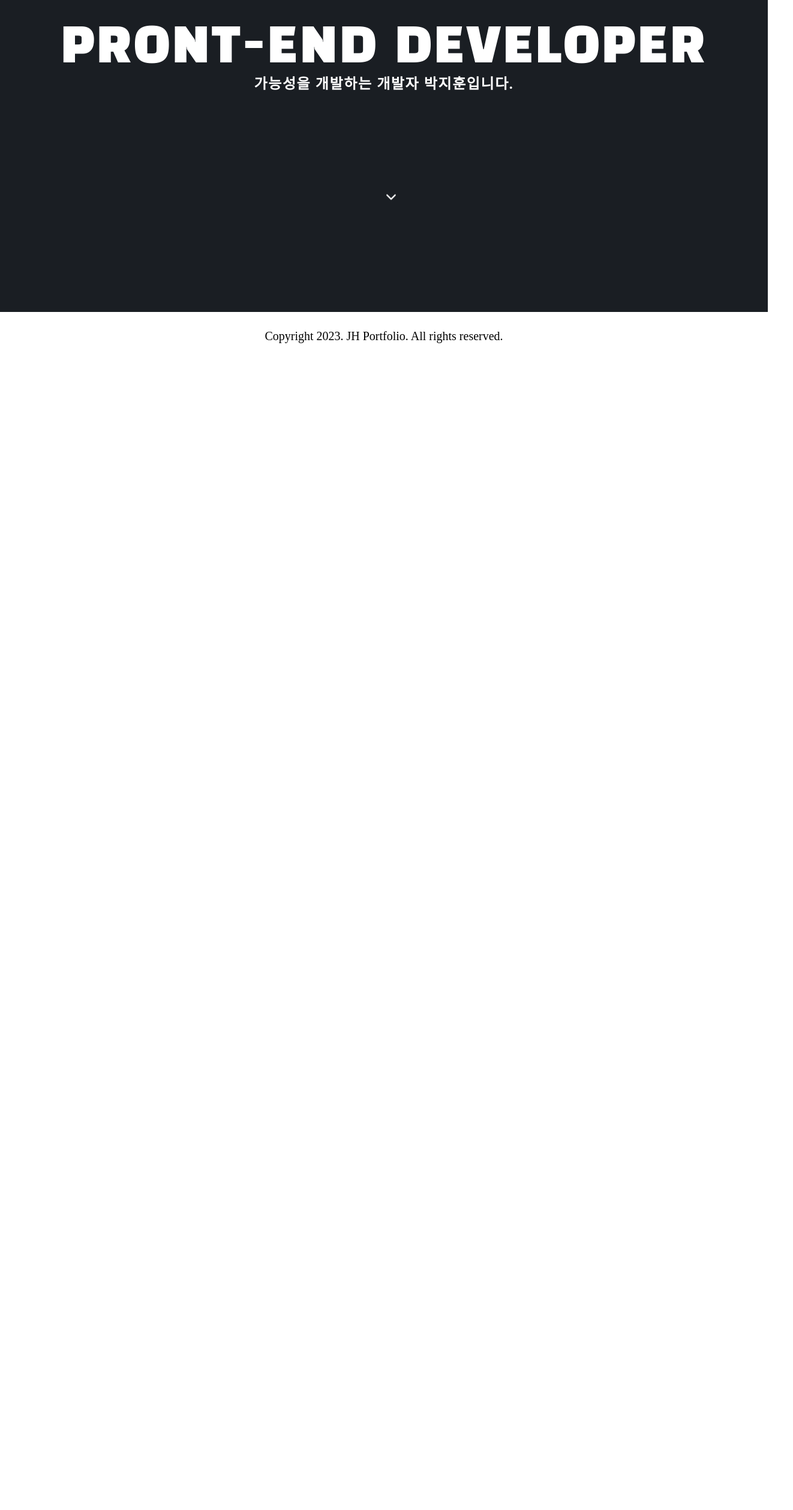
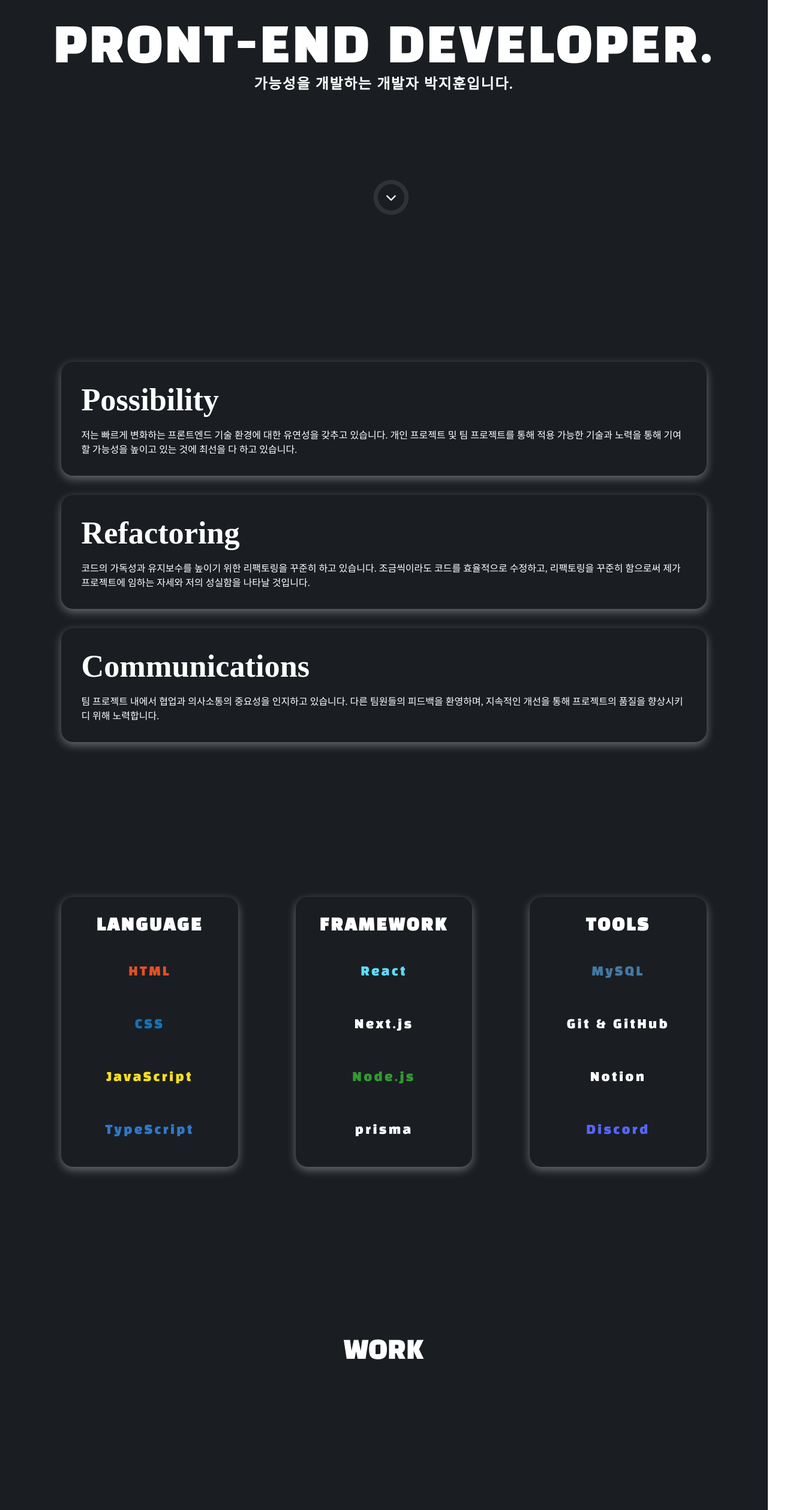
Before and after one commit to bbagbbagn2/PJH-Portfolio, a React (Create React App) app: page / in a window 1280 px wide. Shown: the part 280-2797 px from the top of the page at 60% size, 1322 px wide, since content can reach past the window. Before the commit the page ends 880 px from the top, so only its background shows below. Built offline with nearby package versions, Linux system fonts and the light colour scheme.

Commit message:
디자인 및 박스 사이즈 변경

```diff
--- a/src/App.tsx
+++ b/src/App.tsx
@@ -1,11 +1,14 @@
+import * as React from 'react';
 import {BrowserRouter as Router, Routes, Route} from 'react-router-dom';
-import MainPage from './pages/Main/Main.tsx';
+import MainPage from './pages/Main/Main';
+import IcondbPage from './pages/IcondbPage';
 
 function App(): JSX.Element {
   return (
      <Router>
        <Routes>
-         <Route path='/' element={<MainPage/>}/>
+         <Route path='/' element={<MainPage />}/>
+         <Route path='/icondb' element={<IcondbPage />}/>
        </Routes>
      </Router>
   );
--- a/src/index.js
+++ b/src/index.js
@@ -11,7 +11,9 @@ const GlobalStyle = createGlobalStyle`
   }
 
   body {
-    font-size: 20px;
+    width: 100%;
+    height: 100%;
+    font: inherit;
   }
 
   a {
--- a/src/pages/Features/Features.tsx
+++ b/src/pages/Features/Features.tsx
@@ -8,37 +8,44 @@ import PortfolioTitle from "../../components/Title.tsx";
 
 export default function Profile(): JSX.Element {
     return (
-        <FeaturePageSection>
-            <PortfolioTitle titleText='FEATURES'></PortfolioTitle>
+        <Section>
             <CardList>
                 <CardItem>
                     <CardBox>
-                    <BsInfinity size="8rem" />
-                    <CardHeading>가능성</CardHeading>
+                        <CardHeading>Possibility</CardHeading>
+                        <Paragraph>저는 빠르게 변화하는 프론트엔드 기술 환경에 대한 유연성을 갖추고 있습니다.
+                            개인 프로젝트 및 팀 프로젝트를 통해 적용 가능한 기술과 노력을 통해 기여할 가능성을 높이고 있는 것에 최선을 다 하고 있습니다.
+                        </Paragraph>
                     </CardBox>
                 </CardItem>
                 <CardItem>
                     <CardBox>
-                    <BsGear size="8rem" />
-                    <CardHeading>리팩토링</CardHeading>
+                        <CardHeading>Refactoring</CardHeading>
+                        <Paragraph>코드의 가독성과 유지보수를 높이기 위한 리팩토링을 꾸준히 하고 있습니다.
+                            조금씩이라도 코드를 효율적으로 수정하고, 리팩토링을 꾸준히 함으로써 제가 프로젝트에 임하는 자세와 저의 성실함을 나타날 것입니다.
+                        </Paragraph>
                     </CardBox>
                 </CardItem>
                 <CardItem>
                     <CardBox>
-                    <IoChatbubbleEllipsesOutline size="8rem" />
-                    <CardHeading>의사소통</CardHeading>
+                        <CardHeading>Communications</CardHeading>
+                        <Paragraph>팀 프로젝트 내에서 협업과 의사소통의 중요성을 인지하고 있습니다.
+                            다른 팀원들의 피드백을 환영하며, 지속적인 개선을 통해 프로젝트의 품질을 향상시키디 위해 노력합니다.
+                        </Paragraph>
                     </CardBox>
                 </CardItem>
             </CardList>
-        </FeaturePageSection >
+        </Section>
     );
 }
 
-const FeaturePageSection = styled.section`
+const Section = styled.section`
     position: relative;
     padding: 0 8%;
     height: 100vh;
     min-height: 100vh;
+    display: grid;
+    align-items: center;
 `;
 
 const CardList = styled.ul`
@@ -49,8 +56,7 @@ const CardList = styled.ul`
 `;
 
 const CardItem = styled.li`
-    min-width: 420px;
-    padding: 20px;
+    width: 100%;
     border: 1px solid transparent;
     border-radius: 20px;
     box-shadow: 0 5px 15px rgba(255, 255, 255, 0.35);
@@ -67,15 +73,16 @@ const CardItem = styled.li`
 const CardBox = styled.div`
     padding: 2rem;
     height: 100%;
-    display: grid;
-    place-items: center;
-    justify-content: center;
     color: #FFF;
 `;
 
 const CardHeading = styled.h1`
-    padding: 2rem;
+    margin-bottom: 1rem;
     color: #FFF;
-    font-size: 1.7rem;
+    font-size: 3.27rem;
     font-weight: bold;
 `;
+
+const Paragraph = styled.p`
+    font-size: 1rem;
+`
--- /dev/null
+++ b/src/pages/IcondbPage.tsx
@@ -0,0 +1,44 @@
+import React from 'react';
+import styled from 'styled-components';
+
+export default function Work(): JSX.Element {
+    return (
+        <Layout>
+            <Container>
+            <HeadingBox>
+                <Heading>ICON_DB</Heading>
+            </HeadingBox>
+            <p>ICON_DB는 아이콘을 사용하려는 사람들을 위한 무료 배포 플랫폼입니다. 저희는 다른 아이콘 배포 웹사이트의 차이점을 둬야 했습니다.</p>
+            <p>위의 차이점을 실행하기 위해 저희는 svg 파일을 이용해 즉석으로 아이콘을 변경할 수 있는 기능을 구축하였습니다.</p>
+            <p>아이콘 웹사이트의 목적에 맞도로 아이콘 리스트 크게 보이도록 디자인 하였습니다.</p>
+            <p>전체적인 웹사이트의 UI를 디자인하고, 소셜 로그인 및 다운로드 / 업로드 기능을 Axios를 통하여 백엔드와의 연결을 구축하였습니다. 성능과 효율성에 주의를 기울이면서 해당 기능을 구현하는 것은 시간이 걸렸습니다. 팀원과의 갈등 또한 있었지만, 결국에는 안정적이고 완성도 있는 프로젝트를 개발할 수 있었습니다.</p>
+            <p>해당 프로젝트는 React, style-components, JavaScript, Node.js, MySQL 등과 같은 여러 기술을 사용하였습니다. 저는 디자인부터 기획 및 구현에 이르기까지 다양한 부분에서 작업할 수 있는 경험을 얻었습니다.</p>
+            <p>React를 활용한 첫 프로젝트였기 때문에 다양한 기술에 대해 많은 공부를 하였고 많은 피드백을 얻었습니다.</p>
+            </Container>
+        </Layout>
+    );
+}
+
+const Layout = styled.main`
+    background: #1A1E23;
+`;
+
+const Container = styled.div`
+    margin-top: calc((4.375rem * 1.2));
+    padding: 0 8%;
+    max-width: 1400px;
+    display: block;
+`;
+
+const HeadingBox = styled.header`
+    margin-top: 1.2375rem;
+    margin-bottom: 4.375rem;
+    position: relative;
+    text-align: center;
+`;
+
+const Heading = styled.h1`
+    margin: 1.3rem 0;
+    font-size: 1.802em;
+    color: #FFF;
+`;
--- a/src/pages/Main/Main.tsx
+++ b/src/pages/Main/Main.tsx
@@ -10,45 +10,16 @@ import Footer from '../Footer/Footer.tsx';
 import * as S from './MainCSS.ts';
 
 export default function Main(): JSX.Element {
-    const outerDivRef = useRef<HTMLDivElement | null>(null);
-
-    const wheelHandler = (e: any) => {
-        e.preventDefault();
-        const { deltaY } = e;
-        const { scrollTop } = outerDivRef.current!;
-        const pageHeight = window.innerHeight;
-
-        let targetPage = Math.floor(scrollTop / pageHeight);
-
-        if (deltaY > 0) {
-            targetPage++;
-        } else {
-            targetPage--;
-        }
-
-        targetPage = Math.min(Math.max(targetPage, 0), 2);
-
-        const scrollTo = targetPage * pageHeight;
-
-        outerDivRef.current!.scrollTo({
-            top: scrollTo,
-            left: 0,
-            behavior: "smooth",
-        });
-    };
-
     return (
         <>
             <Header />
             <S.MainPageLayout>
                 <S.MainPageRow>
-                    <div onWheel={wheelHandler} ref={outerDivRef} style={{ overflowY: 'scroll', height: '100vh' }}>
                     <Profile />
                     <Features />
                     <Skill />
                     <Work />
                     <Contact />
-                    </div>
                 </S.MainPageRow>
                 <Footer />
             </S.MainPageLayout>
--- a/src/pages/Profile/Profile.tsx
+++ b/src/pages/Profile/Profile.tsx
@@ -20,7 +20,7 @@ export default function Profile(): JSX.Element {
             <ProfilePageBox>
                 <TitleBox>
                     <ProfilePageHeading>
-                        PRONT-END DEVELOPER
+                        PRONT-END DEVELOPER.
                     </ProfilePageHeading>
                     <ProfilePageSub>
                         가능성을 개발하는 개발자 박지훈입니다.
--- a/src/pages/Skill/Skill.tsx
+++ b/src/pages/Skill/Skill.tsx
@@ -17,7 +17,25 @@ interface ToolsSkills {
 
 interface SkillsParagraphProps {
     index: number;
-  }
+}
+
+const getColorByLanguageIndex = (index: number) => {
+    const colors = ['#E34F26', '#1572B6', '#F7DF1E', '#3178C6'];
+
+    return colors[index % colors.length];
+}
+
+const getColorByFrameworkIndex = (index: number) => {
+    const colors = ['#61DAFB', '#FFF', '#339933', '#FFF'];
+
+    return colors[index % colors.length];
+}
+
+const getColorByToolIndex = (index: number) => {
+    const colors = ['#4479A1', '#FFF', '#FFF', '#5865F2'];
+
+    return colors[index % colors.length];
+}
 
 export default function App(): JSX.Element {
     const LanguageSkills: LanguageSkills[] = [
@@ -32,19 +50,17 @@ export default function App(): JSX.Element {
         { title: 'Next.js' },
         { title: 'Node.js' },
         { title: 'prisma' },
-    ]
+    ];
 
     const ToolskSkills: ToolsSkills[] = [
         { title: 'MySQL' },
         { title: 'Git & GitHub' },
         { title: 'Notion' },
         { title: 'Discord' },
-    ]
-
+    ];
 
     return (
         <SkillPageSection>
-            <PortfolioTitle titleText="MY SKILLS" />
             <SkillList>
                 <SkillItem>
                     <SkillBox>
@@ -86,82 +102,58 @@ const SkillPageSection = styled.section`
     padding: 0 8%;
     height: 100vh;
     min-height: 100vh;
+    display: grid;
+    align-items: center;
 `;
 
 const SkillsRow = styled.div`
 `;
 
 const SkillList = styled.ul`
-    display: flex;
-    flex-wrap: wrap;
+    display: grid;
+    grid-template-columns: 1fr 1fr 1fr;
     justify-content: space-between;
-    gap: 2rem;
+    gap: 6rem;
 `;
 
 const SkillItem = styled.li`
-    padding: 20px;
+    padding: 2rem;
     border: 1px solid transparent;
     border-radius: 20px;
     font-family: black Han Sans;
     letter-spacing: 0.2rem;
     box-shadow: 0 5px 15px rgba(255, 255, 255, 0.35);
-    gap: 30px;
-    transition: all 0.3s ease;
-
-    &:hover {
-        border-color: #FFF;
-        box-shadow: none;
-    }
 `;
 
 const SkillBox = styled.div`
-    min-width: 380px;
     height: 100%;
     display: grid;
     place-items: center;
-    gap: 30px;
+    justify-content: center;
     color: #FFF;
+    row-gap: 2rem;
 `;
 
 const CardHeading = styled.h1`
-    margin-bottom: 20px;
     color: #FFF;
     font-size: 1.7rem;
     font-weight: bold;
 `;
-
-const getColorByLanguageIndex = (index: number) => {
-    const colors = ['#E34F26', '#1572B6','#F7DF1E', '#3178C6'];
-
-    return colors[index % colors.length];
-}
-
-const getColorByFrameworkIndex = (index: number) => {
-    const colors = ['#61DAFB', '#FFF','#339933', '#FFF'];
-
-    return colors[index % colors.length];
-}
-
-const getColorByToolIndex = (index: number) => {
-    const colors = ['#4479A1', '#FFF','#FFF', '#5865F2'];
-
-    return colors[index % colors.length];
-}
 
 const SkillsParapragh = styled.p`
     line-height: 2.8em;
     font-size: 20px;
 `;
 
-const LanguageParagraph = styled(SkillsParapragh)<SkillsParagraphProps>`
+const LanguageParagraph = styled(SkillsParapragh) <SkillsParagraphProps>`
     color: ${props => getColorByLanguageIndex(props.index)};
 `;
 
-const FrameworkParagraph = styled(SkillsParapragh)<SkillsParagraphProps>`
+const FrameworkParagraph = styled(SkillsParapragh) <SkillsParagraphProps>`
     color: ${props => getColorByFrameworkIndex(props.index)};
 `;
 
-const ToolParagraph = styled(SkillsParapragh)<SkillsParagraphProps>`
+const ToolParagraph = styled(SkillsParapragh) <SkillsParagraphProps>`
 
     color: ${props => getColorByToolIndex(props.index)};
 `;
--- a/src/pages/Work/Work.tsx
+++ b/src/pages/Work/Work.tsx
@@ -24,7 +24,7 @@ export default function Work(): JSX.Element {
 
     return (
         <WorkPageSection>
-            <PortfolioTitle titleText="PORTFOLIO" />
+            <PortfolioTitle titleText="WORK" />
             <PortfolioSection>
                 <PortfolioList>
                     <PortfolioItem>
@@ -48,7 +48,7 @@ export default function Work(): JSX.Element {
                             <DRINKABLELogo />
                         </ProjectLogoBox>
                         <ProjectInfoBox>
-                            <ProjectInfoHeading>PJH Portfolio</ProjectInfoHeading>
+                            <ProjectInfoHeading>Personal Website</ProjectInfoHeading>
                         </ProjectInfoBox>
                         {/*<WorkPageBox>
                             <ProjectBox>
@@ -144,6 +144,8 @@ const WorkPageSection = styled.div`
     padding: 0 8%;
     height: 100vh;
     min-height: 100vh;
+    display: grid;
+    align-items: center;
 `;
 
 const PortfolioSection = styled.section`
@@ -153,11 +155,13 @@ const PortfolioList = styled.ul`
     display: flex;
     flex-wrap: wrap;
     justify-content: space-between;
-    gap: 2rem;
 `;
 
 const PortfolioItem = styled.li`
-    min-width: 422px;
+    position: relative;
+    flex-grow: 0;
+    flex-shrink: 1;
+    flex-basis: calc((100% - 8rem) / 3);
     margin-bottom: 1.2rem;
     border: 1px solid transparent;
     border-radius: 20px;
--- a/tsconfig.json
+++ b/src/tsconfig.json
@@ -2,12 +2,14 @@
     "compilerOptions": {
       "allowJs": true,
       "target": "ES5",
+      "esModuleInterop": true,
       "moduleResolution": "node",
       "noImplicitAny": true,
+      "allowImportingTsExtensions": true,
       "strictNullChecks": true,
       "lib": ["ES2015", "DOM", "DOM.Iterable"],
       "jsx": "react"
     },
-    "include": ["src"],
+    "include": ["src", "tsconfig.json"],
     "exclude": ["node_modules"],
 }
```
Lines whose indentation alone changed are shown as unchanged.
